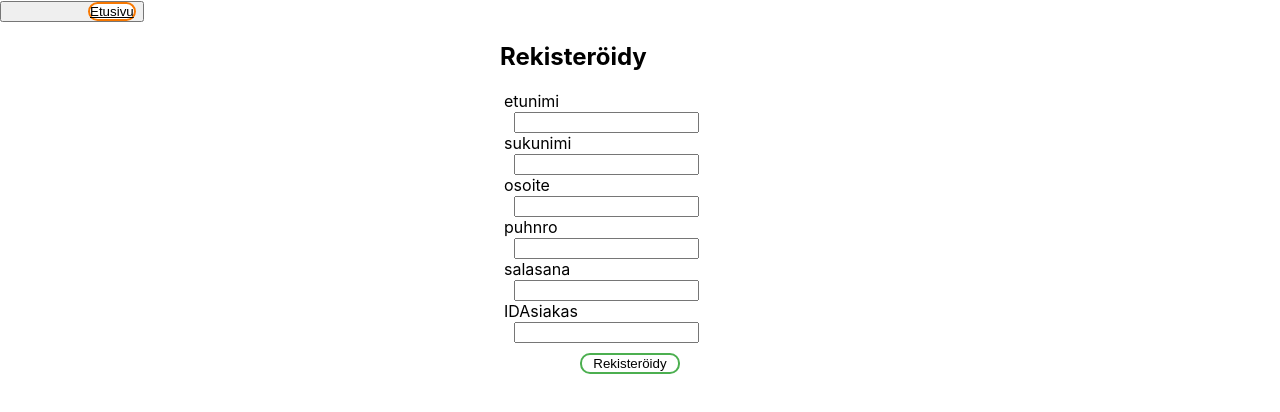
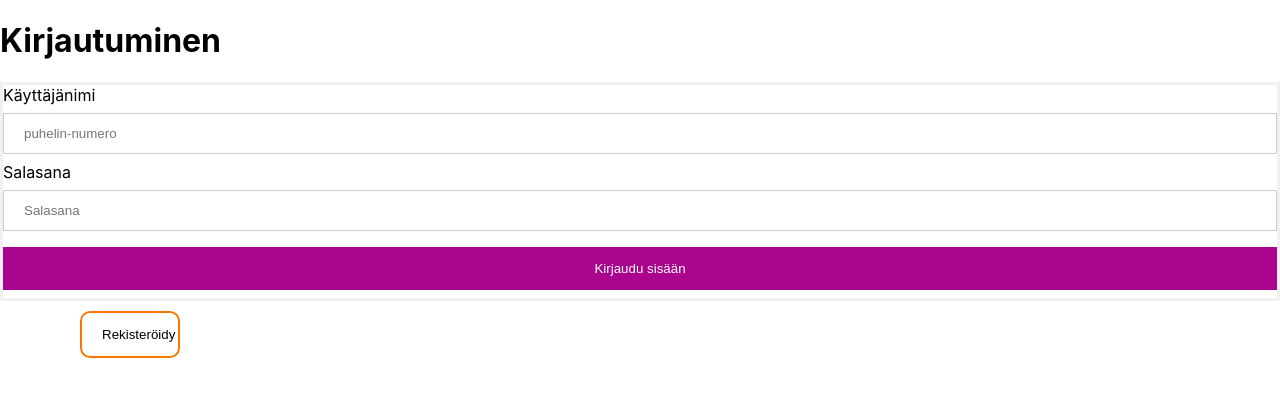
Before and after one commit to KVG21/webProjekti, a React (Create React App) app in the folder frontti/: page / in a window 1280 px wide. Shown: the top 412 px of the page. Built offline with nearby package versions, Linux system fonts and the light colour scheme.

Commit message:
toimivaa kirjautumista

```diff
--- a/frontti/package.json
+++ b/frontti/package.json
@@ -6,6 +6,7 @@
     "@testing-library/jest-dom": "^5.16.2",
     "@testing-library/react": "^12.1.4",
     "@testing-library/user-event": "^13.5.0",
+    "body-parser": "^1.20.0",
     "cors": "^2.8.5",
     "react": "^17.0.2",
     "react-dom": "^17.0.2",
--- a/frontti/src/App.js
+++ b/frontti/src/App.js
@@ -2,9 +2,12 @@ import React from 'react'
 import Etusivu from './components/Etusivu'
 import Ravintoloitsija from './components/Ravintoloitsija';
 import Rekisteroityminen from './components/Rekisteroityminen'
+import KirjautuminenSivu from './components/KirjautuminenSivu'
+
 import Receipt from './components/Receipt'
 import Tuotesivu from './components/Tuotesivu';
 import {BrowserRouter, Routes, Route,} from 'react-router-dom';
+import Uloskirjautuminen from './components/Uloskirjautuminen';
 
 function App() {
 
@@ -12,8 +15,10 @@ function App() {
     <BrowserRouter>
         <div>
         <Routes>
-            <Route path="/" element={ <Rekisteroityminen/> }/>
+            <Route path="/" element={ <KirjautuminenSivu/> }/>
             <Route path="/Etusivu" element={ <Etusivu/> }/>
+            <Route path="/Uloskirjautuminen" element={<Uloskirjautuminen/>}/>
+            <Route path="/Rekisteroityminen" element={ <Rekisteroityminen/> }/>
 
             <Route path="/Tuotesivu" element={ <Tuotesivu/> }>
                 <Route path=":id" element={ <Tuotesivu /> }/>
--- a/frontti/src/components/KirjautuminenSivu.js
+++ b/frontti/src/components/KirjautuminenSivu.js
@@ -1,17 +1,19 @@
 import React, {useState} from 'react';
 import './Kirjautuminen.css'
 import { Link } from "react-router-dom";
-import { Router } from 'express';
-import { render } from 'express/lib/response';
 
 
 
 
-export class Login extends Component{
-    state = {
-        puhnum: '',
-        salasana: ''
-    }
+
+export default class KirjautuminenSivu extends React.Component{
+
+    constructor(props) {
+        super(props);
+        this.state = {puhnum: '',salasana: '' };
+      }
+
+
     handleChange = e => this.setState ({[e.target.name] : e.target.value})
 
     handleSubmit = e => {
@@ -33,38 +35,24 @@ export class Login extends Component{
         this.setState({
             puhnum: '',
             salasana: ''
-        })
-    }
-    render (){
+        }) }
+
+     render(){
         return(
             <div>
                 <h1>Kirjautuminen</h1>
                 <form onSubmit={this.handleSubmit}>
                     <label>Käyttäjänimi</label>
-                    <input type="text" name="puhelin-numero" placeholder="Etunimi" value={this.state.puhnum} onChange={this.handleChange} />
+                    <input type="text" name="puhnum" placeholder="puhelin-numero" value={this.state.puhnum} onChange={this.handleChange} />
                     <label>Salasana</label>
                     <input type="text" name="salasana" placeholder="Salasana" value={this.state.salasana} onChange={this.handleChange} />
                     <button>Kirjaudu sisään</button>
                 </form>
+                <nav className="navigointi">
+           <Link className="naviNimi" to="/Rekisteroityminen"> <button className="naviNappi">Rekisteröidy</button></Link>
+            </nav>
             </div>
         )
     }
 
 }
-export class Home extends Component{
-    handleLogout = e => {
-        e.preventDefault();
-        this.props.setUser(null);
-        this.props.history.push("/Etusivu")
-    }
-    render() {
-        return(
-            <div className='Käyttäjä-kortti'>
-                <h1>Tervetuloa {this.props.user.etunimi}</h1>
-                <button onClick={this.handleLogout}>Kirjaudu ulos</button>
-            </div>
-        )
-    }
-}
-
-export default withRouter(Login)
--- a/frontti/src/components/Searchbar.js
+++ b/frontti/src/components/Searchbar.js
@@ -12,6 +12,9 @@ const SearchBar = ({ searchQuery, setSearchQuery }) => (
 
    <Link className="naviNimi" to="/Ravintoloitsija"> <button className="naviNappi">Ravintoloitsija</button></Link>
   <Link className="naviNimi" to="/receipt"><button className="naviNappi">Kuitti</button></Link>
+  <Link className="naviNimi" to="/"><button className="naviNappi">Kirjautuminen</button></Link>
+  <Link className="naviNimi" to="/Uloskirjautuminen"><button className="naviNappi">Ulos kirjautuminen</button></Link>
+
 
       <label htmlFor="header-search">
           <span className="visually-hidden">Etsi ravintolaa</span>
--- /dev/null
+++ b/frontti/src/components/Uloskirjautuminen.js
@@ -0,0 +1,18 @@
+import React from 'react';
+import './Kirjautuminen.css'
+
+export default class Uloskirjautuminen extends React.Component{
+    handleLogout = e => {
+        e.preventDefault();
+        this.props.setUser(null);
+        this.props.history.push("/Etusivu")
+    }
+     render(){
+        return(
+            <div className='Käyttäjä-kortti'>
+                <h1>Tervetuloa {this.props.user.etunimi}</h1>
+                <button onClick={this.handleLogout}>Kirjaudu ulos</button>
+            </div>
+        )
+    }
+}
```
Also changed, not shown: 2 other files (tests, documents, lock files or other folders).
